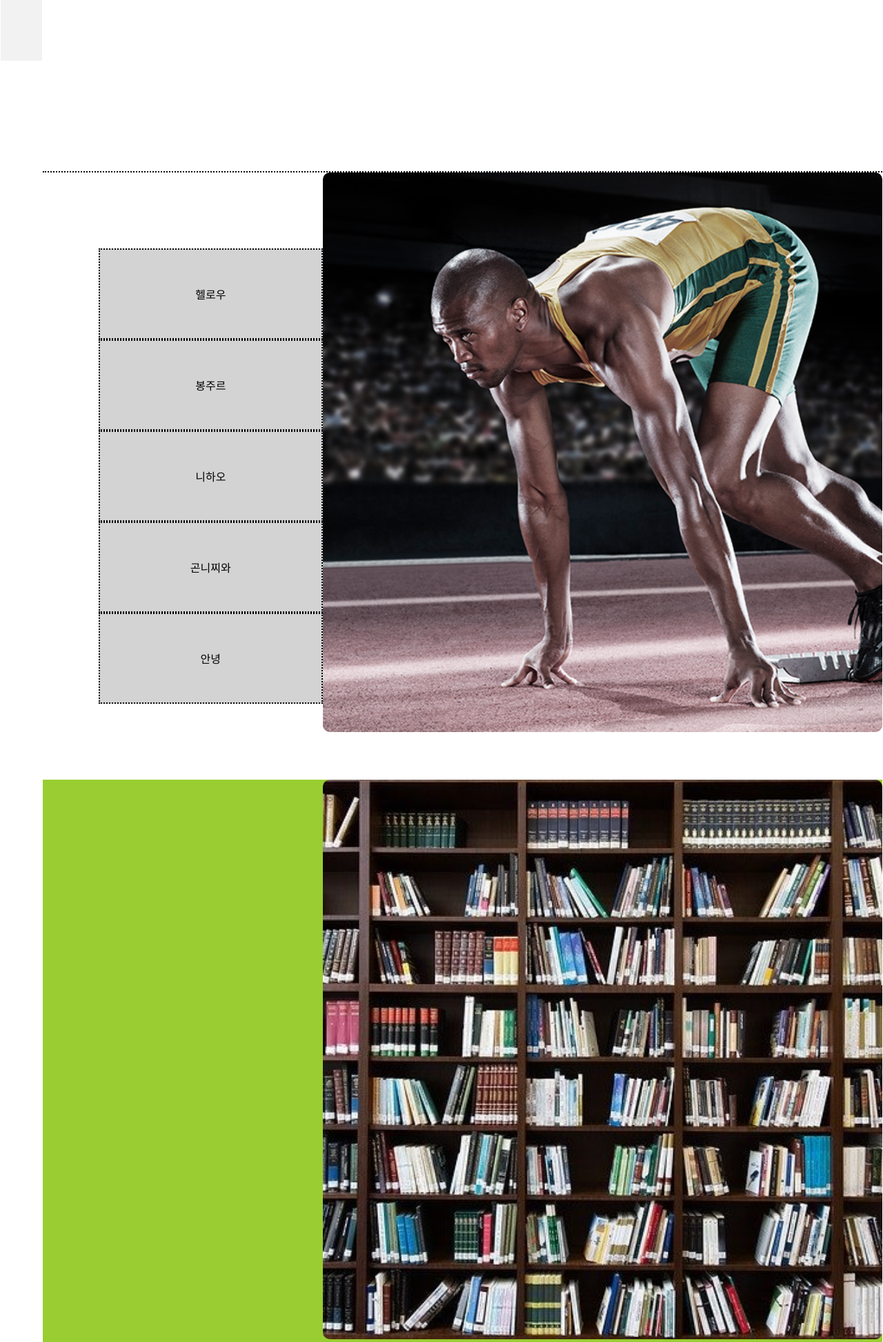
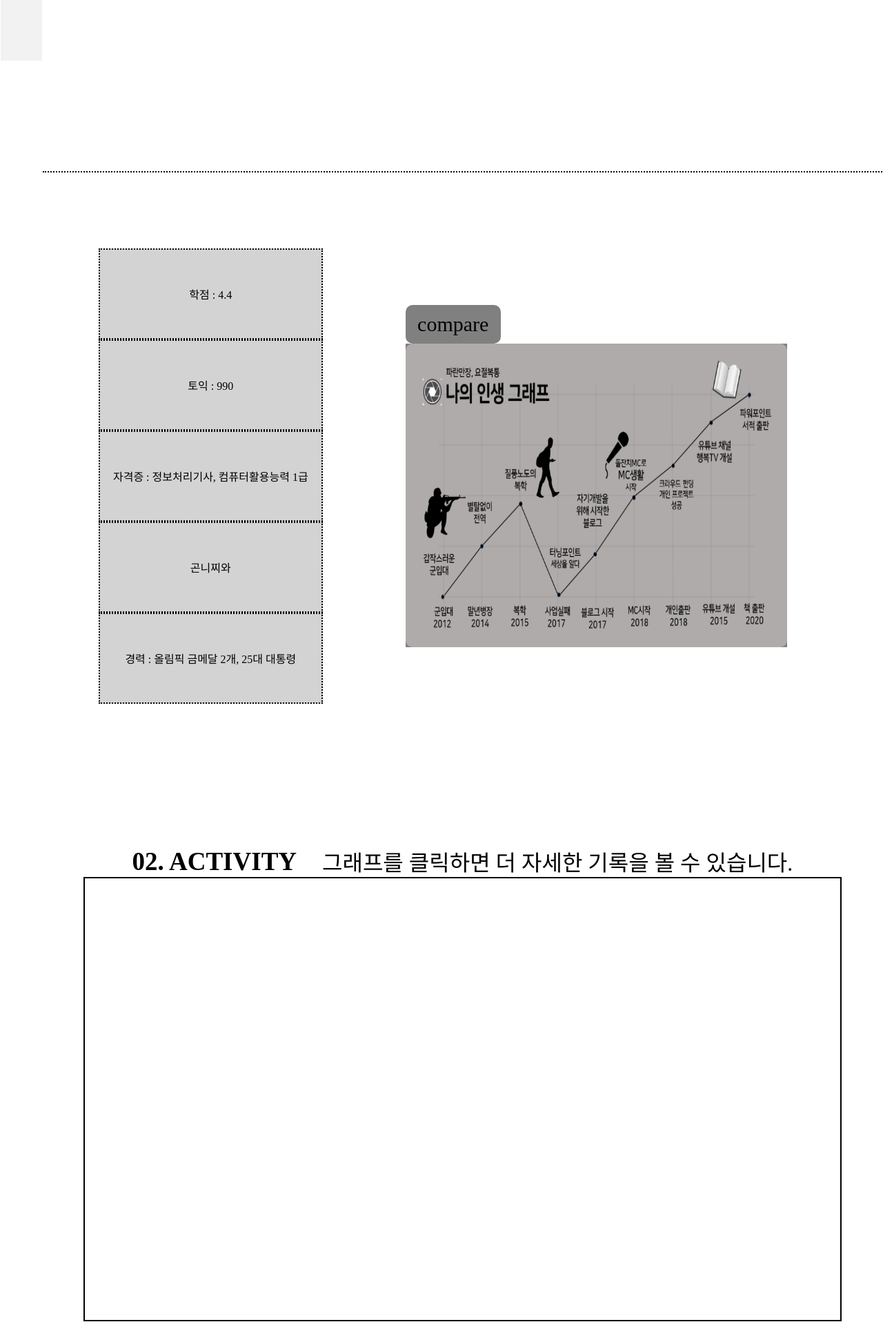
Before and after one commit to Like-lion-inha-Hackathon/nada_djagno, a Django app: page /portfolios/ in a window 1280 px wide. Shown: the part 633-2578 px from the top of the page at 69% size. Run offline with Django 3.2, Linux system fonts and the light colour scheme; some libraries are stand-ins or nearby versions.

Commit message:
05_1716_이승찬
profile페이지 그래프 레이아웃 완료

```diff
--- a/static/css/portfolio/portfolio.css
+++ b/static/css/portfolio/portfolio.css
@@ -126,9 +126,6 @@
   align-items: center;
   opacity: 0.5;
 }
-.profile_first_page_right_nav_one:hover {
-
-}
 .profile_first_page_right_nav_two {
   width: 40px;
   height: 40px;
@@ -141,9 +138,6 @@
   align-items: center;
   opacity: 0.5;
 }
-.profile_first_page_right_nav_two:hover {
-
-}
 .profile_first_page_right_nav_three {
   width: 40px;
   height: 40px;
@@ -155,9 +149,6 @@
   justify-content: center;
   align-items: center;
   opacity: 0.5;
-}
-.profile_first_page_right_nav_three:hover {
-
 }
 .index_four {
   width: 100%;
@@ -190,13 +181,56 @@
   border-width: 2px;
   border-color: black;
 }
+.index_four_window {
+  display: flex;
+  flex-direction: column;
+  justify-content: center;
+  align-items: flex-start;
+  margin-left: 15vh;
+}
+.compare {
+  width: 20%;
+  height: 7vh;
+  background-color: gray;
+  border-radius: 10px;
+  display: flex;
+  justify-content: center;
+  align-items: center;
+  font-size: 30px;
+}
+.index_four_real_window {
+  width: 80%;
+  height: 50%;
+  background-color: gray;
+}
 .index_five {
   width: 100%;
   height: 110vh;
-  background-color: yellowgreen;
-  display: grid;
-  grid-template-columns: 1fr 2fr;
-  grid-template-rows: 1fr;
+  background-color: white;
+  display: flex;
+  flex-direction: column;
+  justify-content: center;
+  align-items: center;
+}
+.index_five_title {
+  display: flex;
+  justify-content: center;
+  align-items: center;
+}
+.index_five_title_one {
+  font-size: 37px;
+  font-weight: bold;
+}
+.index_five_title_two {
+  font-size: 32px;
+}
+.index_five_window {
+  width: 90%;
+  height: 80vh;
+  background-color: white;
+  border-style: solid;
+  border-width: 2px;
+  border-color: black;
 }
 .index_six {
   width: 100%;
@@ -223,8 +257,3 @@
 .fa-heart:active {
   color: red;
 }
-.heartclick {
-}
-.hearttored {
-  color: red;
-}
--- a/templates/portfolio/portfolio.html
+++ b/templates/portfolio/portfolio.html
@@ -68,45 +68,36 @@
         <div class="index_four">
             <div class="index_four_one_window">
                 <div class="index_four_real_one_window">
-
                     <div class="index_four_real_one_window_flex">
-                        <div class="index_four_real_one_window_one">헬로우</div>
+                        <div class="index_four_real_one_window_one">학점 : 4.4</div>
                     </div>
                     <div class="index_four_real_one_window_flex">
-                        <div class="index_four_real_one_window_two">봉주르</div>
+                        <div class="index_four_real_one_window_two">토익 : 990</div>
                     </div>
                     <div class="index_four_real_one_window_flex">
-                        <div class="index_four_real_one_window_three">니하오</div>
+                        <div class="index_four_real_one_window_three">자격증 : 정보처리기사, 컴퓨터활용능력 1급</div>
                     </div>
                     <div class="index_four_real_one_window_flex">
                         <div class="index_four_real_one_window_four">곤니찌와</div>
                     </div>
                     <div class="index_four_real_one_window_flex">
-                        <div class="index_four_real_one_window_five">안녕</div>
+                        <div class="index_four_real_one_window_five">경력 : 올림픽 금메달 2개, 25대 대통령</div>
                     </div>
-
-
                 </div>
             </div>
             <div class="index_four_window">
+                <div class="compare">compare</div>
                 <div class="index_four_real_window">
-
-                    <img class="image" src="{% static 'image/challenge.png'%}"></img>
-
+                    <img class="image" src="{% static 'image/life_graph.png'%}"></img>
                 </div>
             </div>
         </div>
         <div class="index_five">
-            <div class="index_five_one_window">
-                <div class="index_five_real_one_window">
-                </div>
+            <div class="index_five_title">
+                <div class="index_five_title_one">02. ACTIVITY&ensp;&ensp;</div>
+                <div class="index_five_title_two">그래프를 클릭하면 더 자세한 기록을 볼 수 있습니다.</div>
             </div>
             <div class="index_five_window">
-                <div class="index_five_real_window">
-
-                    <img class="image" src="{% static 'image/book.jpeg'%}"></img>
-
-                </div>
             </div>
         </div>
         <div class="index_six">
@@ -116,9 +107,6 @@
             </div>
             <div class="index_six_window">
                 <div class="index_six_real_window">
-
-                    <img class="image" src="{% static 'image/portfolio.jpeg'%}"></img>
-
                 </div>
             </div>
         </div>
@@ -129,9 +117,6 @@
             </div>
             <div class="index_seven_window">
                 <div class="index_seven_real_window">
-
-                    <img class="image" src="{% static 'image/portfolio.jpeg'%}"></img>
-
                 </div>
             </div>
         </div>
```
Also changed, not shown: static/image/life_graph.png (added).
